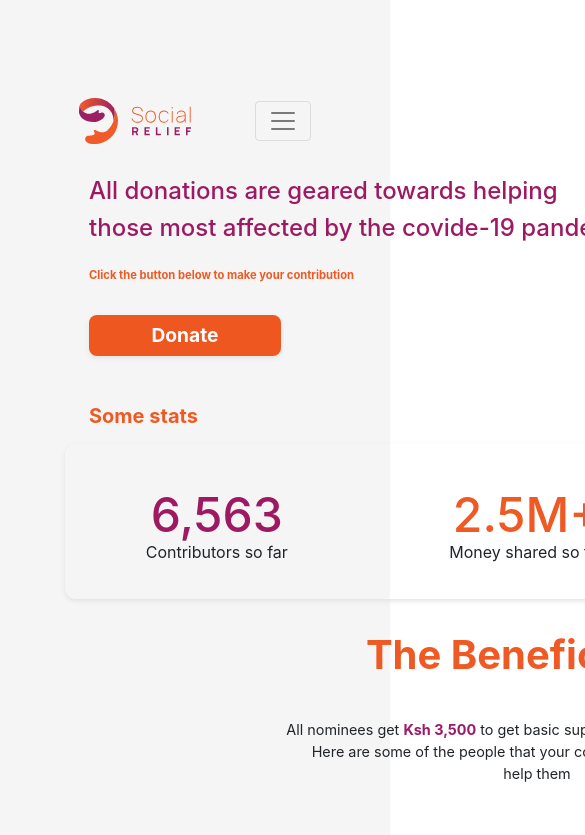
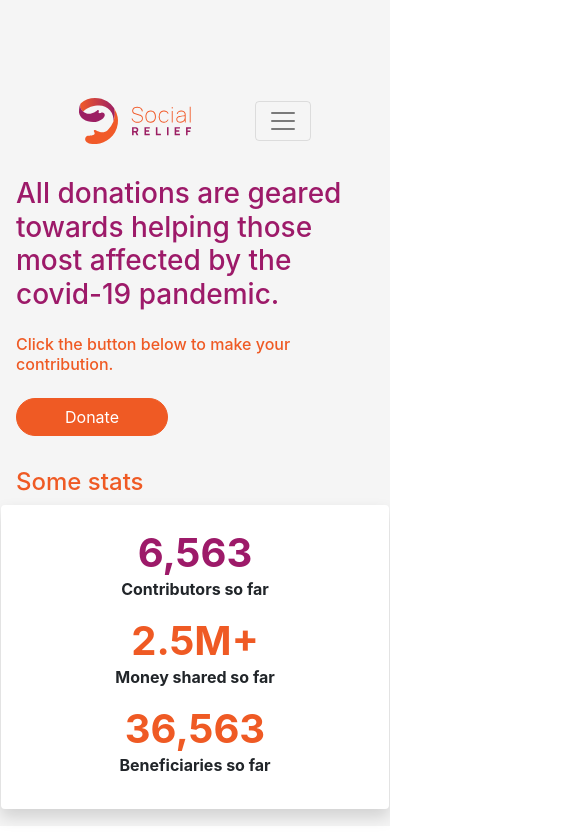
Before and after one commit to alphamanuscript/social-relief, a Vue app in the folder webapp/: page / in a window 390 px wide. Shown: the top 835 px of the page, 585 px wide, since content can reach past the window. Built offline with nearby package versions, Linux system fonts and the light colour scheme; no server answers; the HTML template or start-up script is replaced by a standard one; what vue-google-login would draw is missing.

Commit message:
beginning of home page responsive

```diff
--- a/webapp/src/scss/_bootstrap-vars.scss
+++ b/webapp/src/scss/_bootstrap-vars.scss
@@ -0,0 +1,2 @@
+$primary: red ;
+$secondary: $gray-600;
--- a/webapp/src/scss/_variables.scss
+++ b/webapp/src/scss/_variables.scss
@@ -1 +1,4 @@
+$primary:#EF5A24;
+$secondary: #9D1A69;
+
 @import "~bootstrap/scss/_variables";
--- a/webapp/src/scss/base.scss
+++ b/webapp/src/scss/base.scss
@@ -13,3 +13,4 @@
 
 // The bootstrap file that compiles the CSS
 @import "~bootstrap/scss/bootstrap";
+@import '~bootstrap-vue/src/index.scss';
--- a/webapp/src/views/home/home.vue
+++ b/webapp/src/views/home/home.vue
@@ -1,28 +1,39 @@
 <template>
-  <div class="outermost-container">
-    <section class="section__home">
-      <h3>All donations are geared towards helping</h3>
-      <h3>those most affected by the covide-19 pandemic.</h3>
-      <span class="call-to-action-msg">Click the button below to make your contribution</span>
-      <button type="button" class="btn btn-danger btn-donate">Donate</button>
-      <div class="stats">
-        <h5>Some stats</h5>
-        <div class="stats-container">
-          <div class="stat">
-            <span class="figure">6,563</span>
-            <span class="label">Contributors so far</span>
-          </div>
-          <div class="stat">
-            <span class="figure">2.5M+</span>
-            <span class="label">Money shared so far</span>
-          </div>
-          <div class="stat">
-            <span class="figure">36,563</span>
-            <span class="label">Beneficiaries so far</span>
-          </div>
+  <b-container fluid="md">
+    <section>
+      <div>
+        <h3 class="text-secondary">
+            All donations are geared towards helping those most affected by the covid-19 pandemic.
+        </h3>
+        <div class="py-3">
+          <h6 class="text-primary">Click the button below to make your contribution.</h6>
+        </div>
+        <div class="pb-3">
+          <b-button pill variant="primary" class="px-5 btn-donate">Donate</b-button>
         </div>
       </div>
+
+      <div class="my-3">
+        <h4 class="text-primary">Some stats</h4>
+        <b-row class="shadow bg-white rounded px-4 pt-4 pb-3">
+          <b-col sm="12" md="4">
+            <p class="text-secondary font-weight-bold text-center h1 mb-0 ">6,563</p>
+            <p class="font-weight-bold text-center">Contributors so far</p>
+          </b-col>
+          <b-col sm="12" md="4">
+            <p class="text-primary font-weight-bold text-center h1 mb-0">2.5M+</p>
+            <p class="font-weight-bold text-center">Money shared so far</p>
+          </b-col>
+          <b-col sm="12" md="4">
+            <p class="text-primary font-weight-bold text-center h1 mb-0">36,563</p>
+            <p class="font-weight-bold text-center">Beneficiaries so far</p>
+          </b-col>
+        </b-row>
+      </div>
     </section>
+  </b-container>
+  <!-- <div class="outermost-container">
+
     <section class="section__beneficiaries">
       <h1>The Beneficiaries</h1>
       <p>
@@ -88,7 +99,7 @@
         <span>(c)2020</span>
       </div>
     </section>
-  </div>
+  </div> -->
 </template>
 <script>
 import { mapState } from 'vuex';
```
Also changed, not shown: webapp/src/main.ts (+7 -3 lines).
